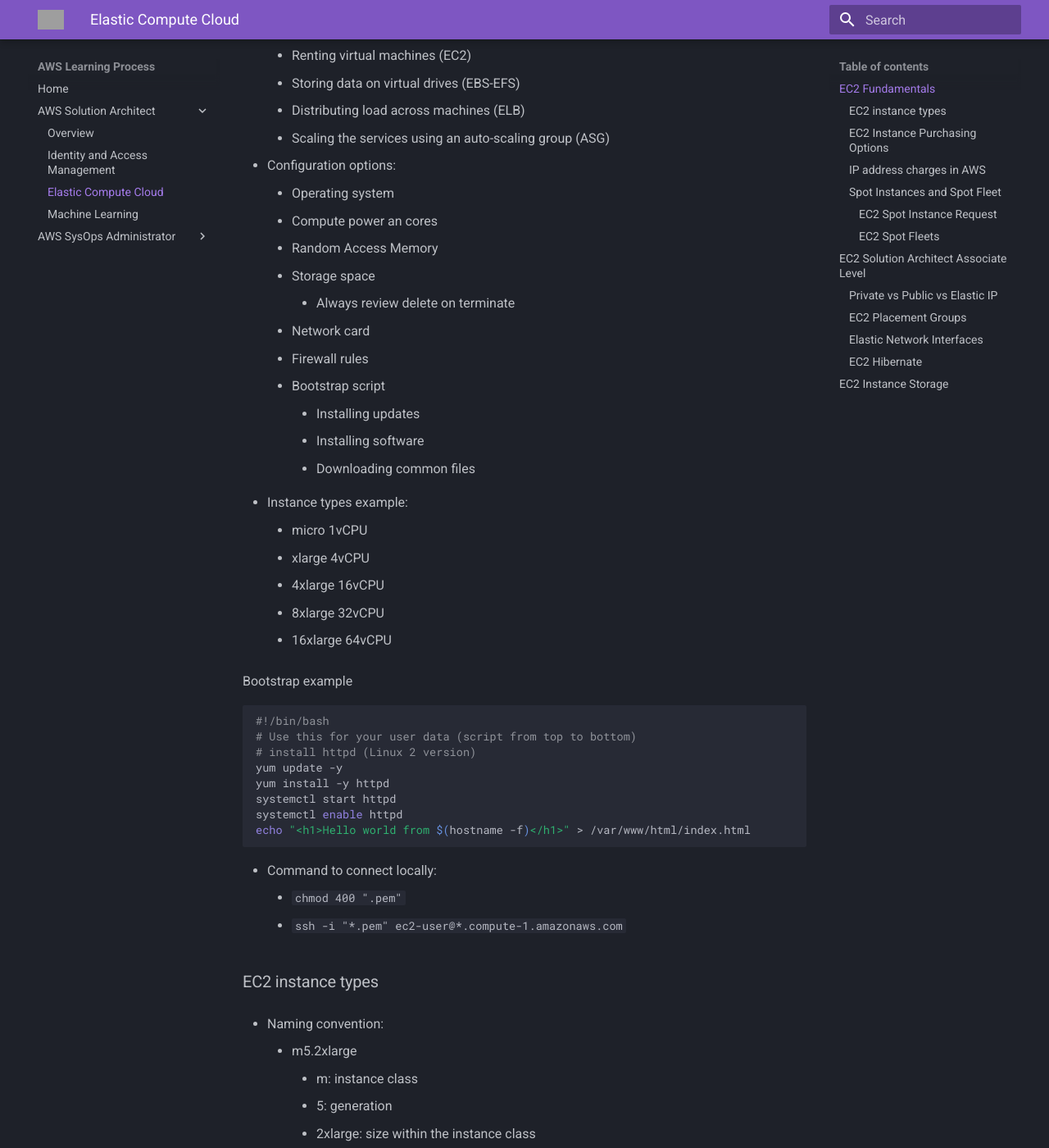
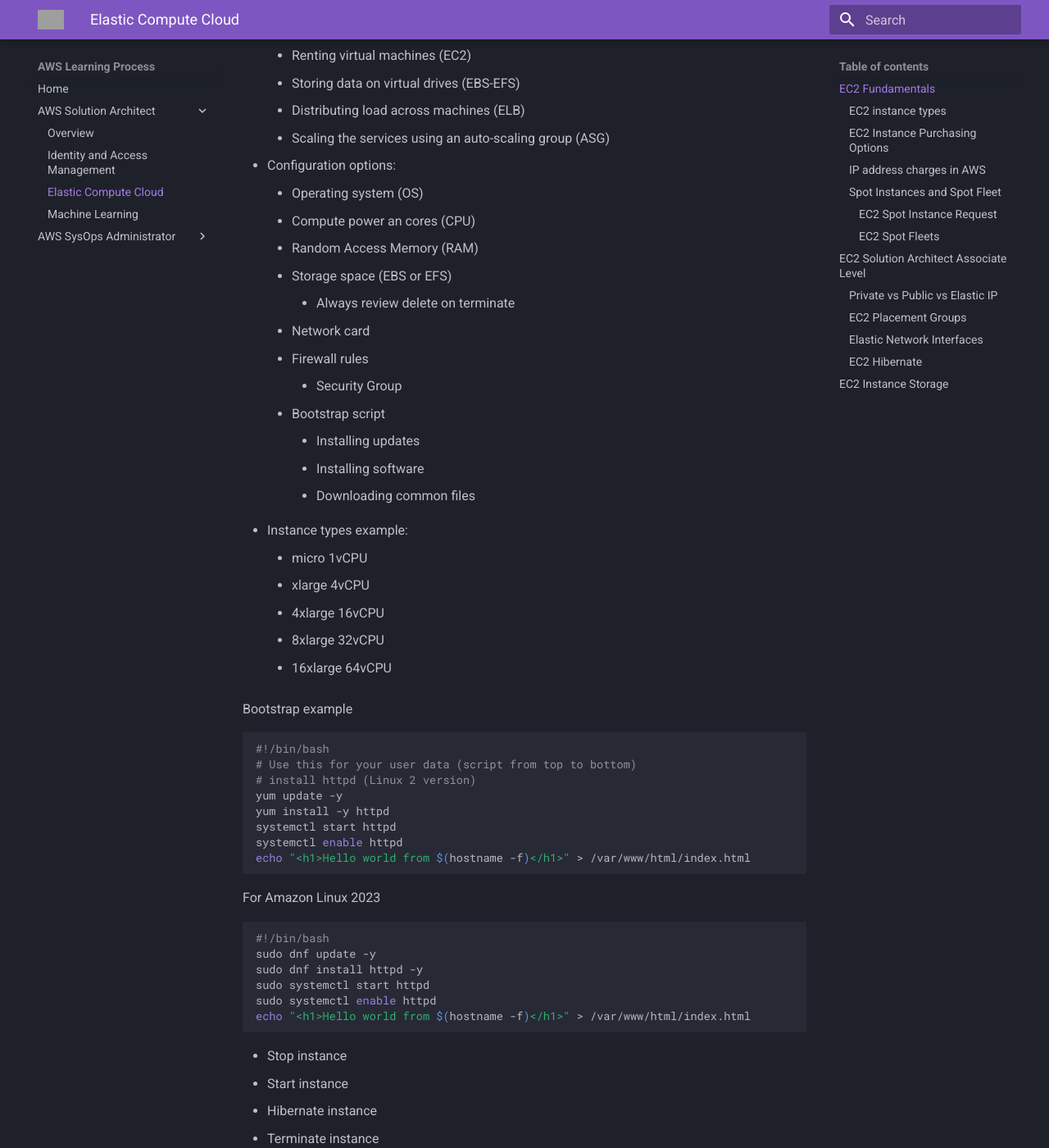
Before and after one commit to janobourian/aws, an MkDocs documentation site: the page built from docs/solution_architect/ec2.md, in a window 1280 px wide and 1400 px high, scrolled down 342 px. Shown: the whole window at 82% size. Built offline with MkDocs 1.6.1 and Material for MkDocs 9.7.7, drawn with Linux system fonts in a browser that asks for light colours; grey boxes are pictures that could not be loaded.

Commit message:
add: new information until deploy EC2 instance

````diff
--- a/docs/solution_architect/ec2.md
+++ b/docs/solution_architect/ec2.md
@@ -12,13 +12,14 @@ First of all you need to set the billing section for not-root users
     * Distributing load across machines (ELB)
     * Scaling the services using an auto-scaling group (ASG)
 * Configuration options:
-    * Operating system
-    * Compute power an cores
-    * Random Access Memory
-    * Storage space
+    * Operating system (OS)
+    * Compute power an cores (CPU)
+    * Random Access Memory (RAM)
+    * Storage space (EBS or EFS)
         * Always review delete on terminate
     * Network card
     * Firewall rules
+        * Security Group
     * Bootstrap script
         * Installing updates
         * Installing software
@@ -42,6 +43,22 @@ systemctl start httpd
 systemctl enable httpd
 echo "<h1>Hello world from $(hostname -f)</h1>" > /var/www/html/index.html
 ```
+
+For Amazon Linux 2023
+
+```bash
+#!/bin/bash
+sudo dnf update -y
+sudo dnf install httpd -y
+sudo systemctl start httpd
+sudo systemctl enable httpd
+echo "<h1>Hello world from $(hostname -f)</h1>" > /var/www/html/index.html
+```
+
+* Stop instance
+* Start instance
+* Hibernate instance
+* Terminate instance
 
 * Command to connect locally:
     * `chmod 400 ".pem"`
````
